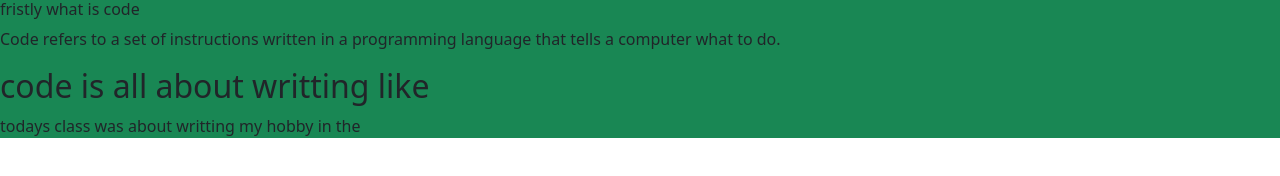
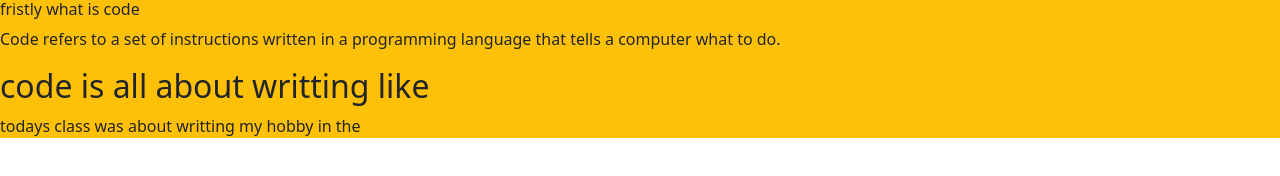
Before and after one commit to IHOTU89/-hobby-section, a plain HTML site: page hobby-flued.html in a window 1280 px wide. Drawn offline with nearby package versions, Linux system fonts and the light colour scheme.

Commit message:
Add files via upload

```diff
--- a/hobby-flued.html
+++ b/hobby-flued.html
@@ -7,7 +7,7 @@
    <link rel="stylesheet" href="https://cdn.jsdelivr.net/npm/bootstrap@5.3.3/dist/css/bootstrap.min.css">
 </head>
 <body>
-<div class="container-flued bg-success  bg-primary">
+<div class="container-flued bg-success  bg-warning">
     <h6>   fristly what is  code</h6>
        <p>Code refers to a set of instructions written in a programming language that tells a computer what to do.  </p>
 <h2> code  is  all  about  writting  like</h2>
```
Also changed, not shown: index.html (+2 -2 lines).
